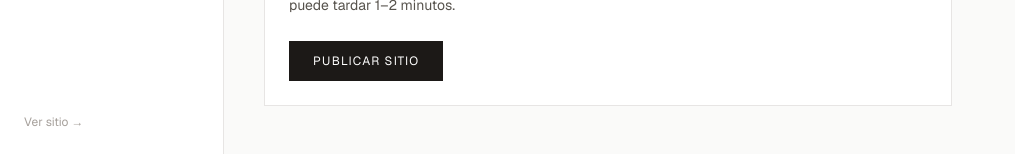
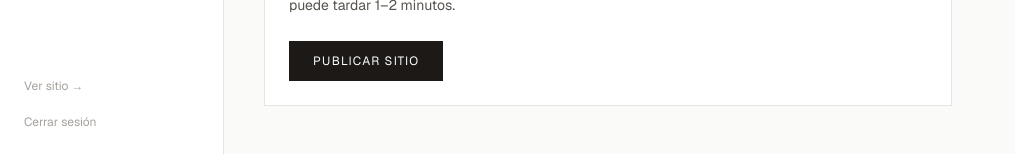
Before and after one commit to SANSUDESIGN/admin, a Next.js app: page /admin in a window 1280 px wide. Shown: the part 646-800 px from the top of the page, without its empty margins (0-1015 px from the left). Built offline with nearby package versions, Linux system fonts and the light colour scheme.

Commit message:
feat(admin): update sidebar — external site link and logout button

```diff
--- a/app/admin/AdminSidebar.tsx
+++ b/app/admin/AdminSidebar.tsx
@@ -1,7 +1,7 @@
 'use client';
 
 import Link from 'next/link';
-import { usePathname } from 'next/navigation';
+import { usePathname, useRouter } from 'next/navigation';
 
 const sections = [
   { label: 'Dashboard', href: '/admin' },
@@ -19,6 +19,12 @@ const sections = [
 
 export function AdminSidebar() {
   const pathname = usePathname();
+  const router = useRouter();
+
+  async function handleLogout() {
+    await fetch('/api/auth/logout', { method: 'POST' });
+    router.push('/login');
+  }
 
   return (
     <aside className="w-56 shrink-0 bg-white border-r border-stone-200 flex flex-col">
@@ -47,14 +53,21 @@ export function AdminSidebar() {
         )}
       </nav>
 
-      <div className="px-3 pb-4">
+      <div className="px-3 pb-4 flex flex-col gap-1">
         <a
-          href="/"
+          href="https://sansu.design"
           target="_blank"
+          rel="noopener noreferrer"
           className="block px-3 py-2 text-xs text-stone-400 hover:text-stone-600 transition-colors"
         >
           Ver sitio →
         </a>
+        <button
+          onClick={handleLogout}
+          className="text-left px-3 py-2 text-xs text-stone-400 hover:text-stone-600 transition-colors"
+        >
+          Cerrar sesión
+        </button>
       </div>
     </aside>
   );
```
